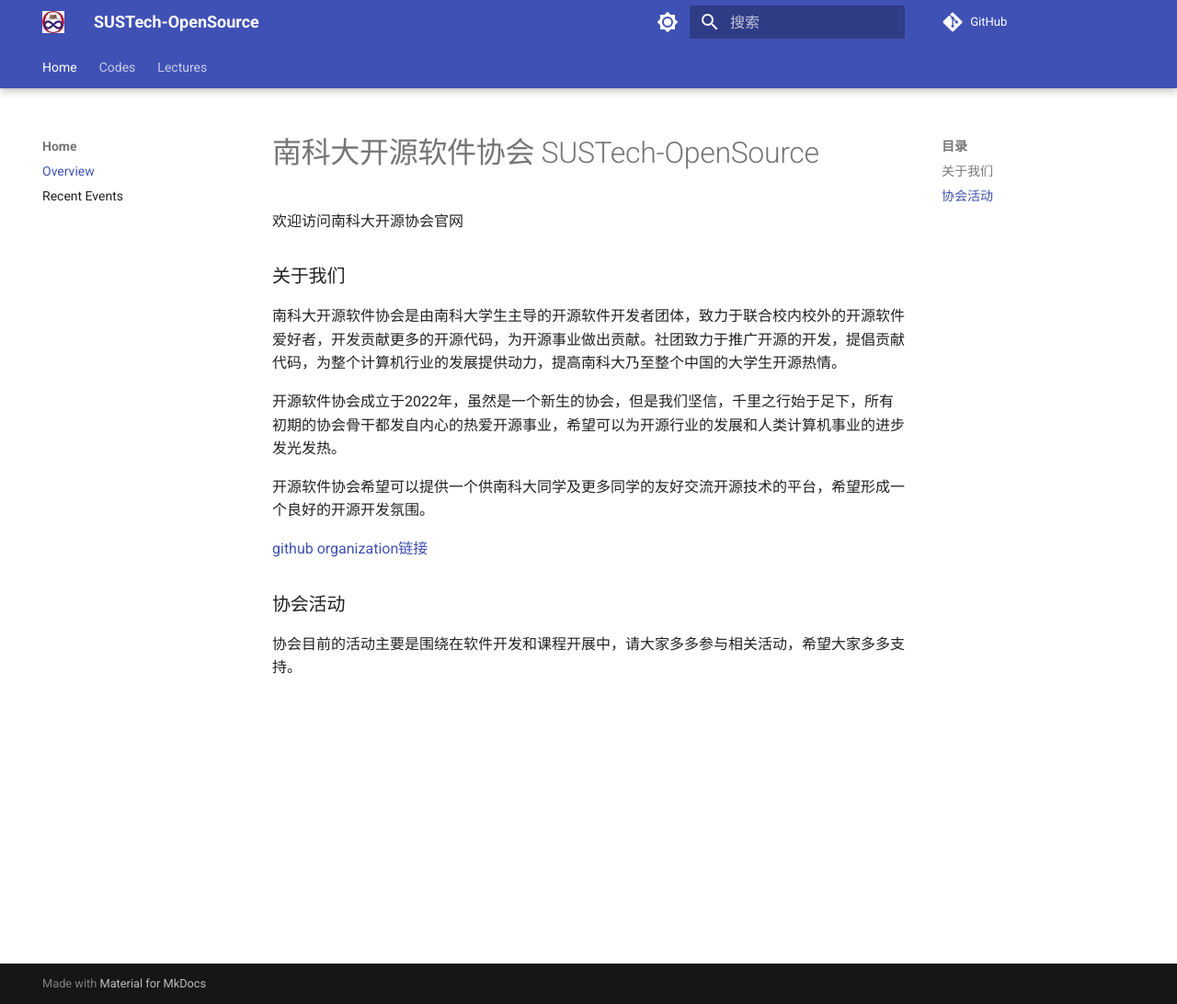
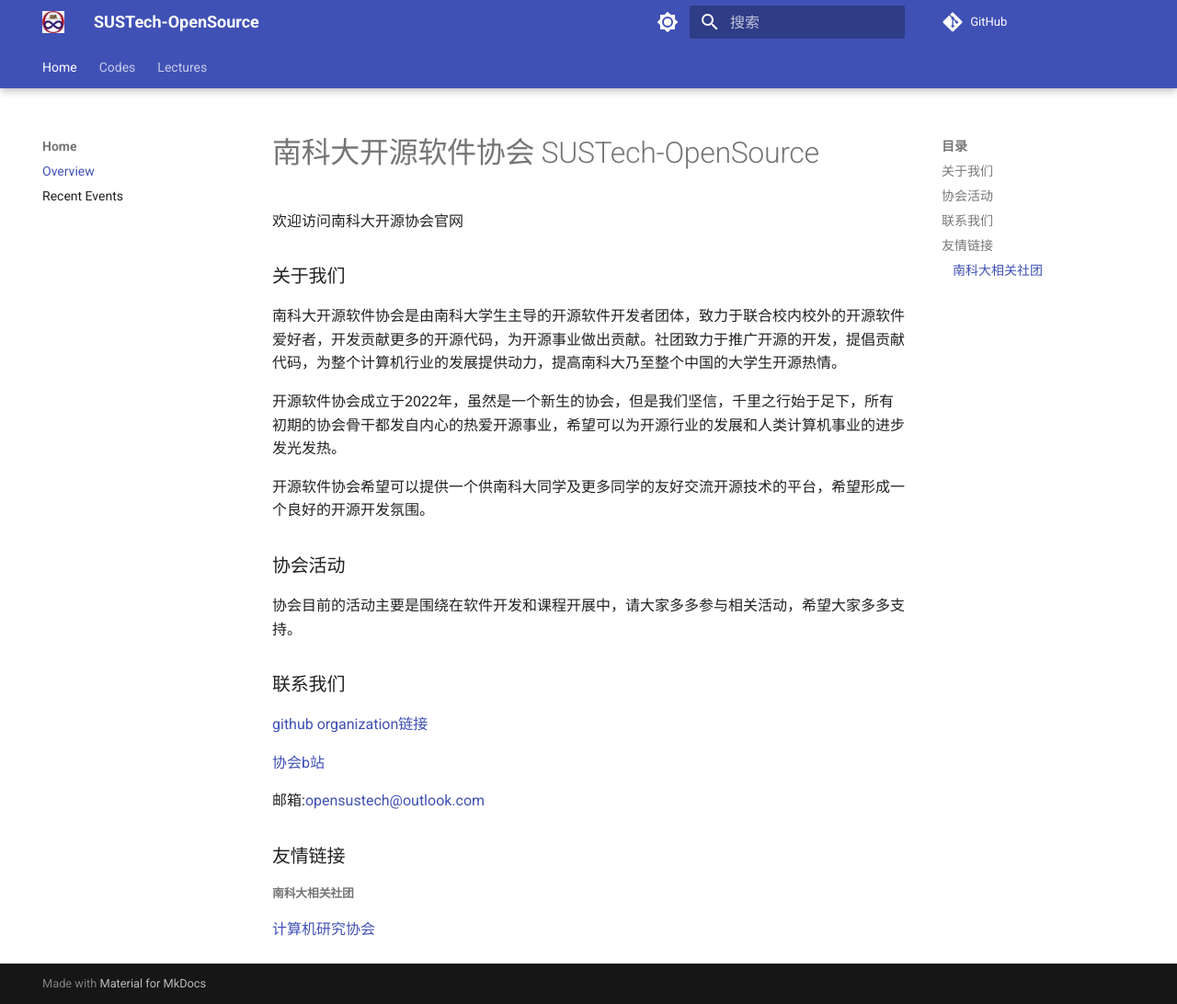
Before and after one commit to SUSTech-OpenSource/SUSTech-OpenSource.github.io, an MkDocs documentation site: the page built from docs/index.md, in a window 1280 px wide and 1092 px high. Shown: the whole window at 92% size. Built offline with MkDocs 1.6.1 and Material for MkDocs 9.7.7, drawn with Linux system fonts in a browser that asks for light colours; comment, search, counter and statistics services are not loaded.

Commit message:
add info

```diff
--- a/docs/index.md
+++ b/docs/index.md
@@ -10,8 +10,20 @@
 
 开源软件协会希望可以提供一个供南科大同学及更多同学的友好交流开源技术的平台，希望形成一个良好的开源开发氛围。
 
-[github organization链接](https://github.com/SUSTech-OpenSource/)
-
 ### 协会活动
 
 协会目前的活动主要是围绕在软件开发和课程开展中，请大家多多参与相关活动，希望大家多多支持。
+
+### 联系我们
+
+[github organization链接](https://github.com/SUSTech-OpenSource/)
+
+[协会b站](https://space.bilibili.com/1171066524/)
+
+邮箱:[opensustech@outlook.com](opensustech@outlook.com)
+
+### 友情链接
+
+##### 南科大相关社团
+
+[计算机研究协会](https://www.cra.moe/)
```
